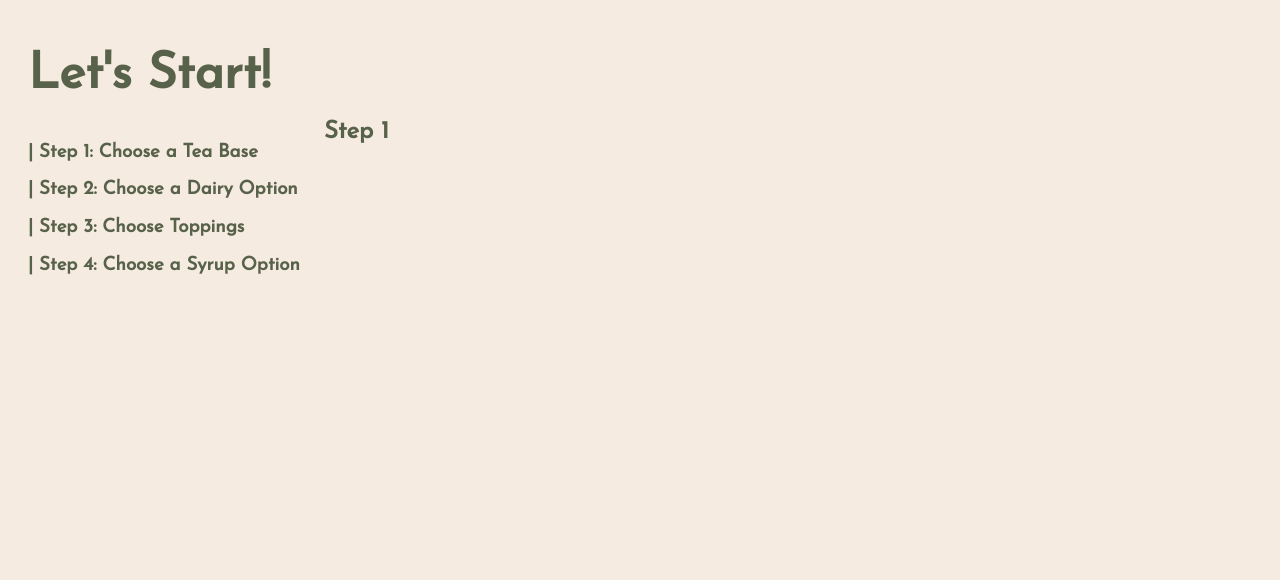
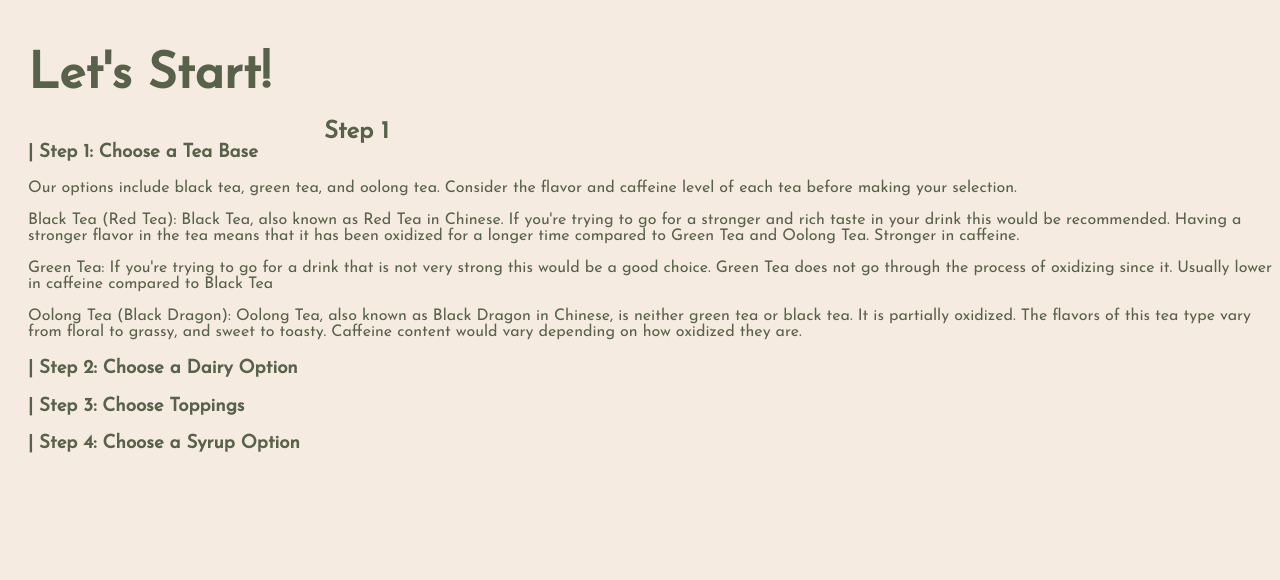
Before and after one commit to MarcoCat/HappyBrew, a Flask app: page /customize in a window 1280 px wide. Shown: the part 100-680 px from the top of the page. Run offline with Flask 3, Linux system fonts and the light colour scheme.

Commit message:
added descriptions to tea base

```diff
--- a/templates/customize1.html
+++ b/templates/customize1.html
@@ -9,6 +9,11 @@
             <h1>Let's Start!</h1>
 
             <h3>| Step 1: Choose a Tea Base</h3>
+            <p> Our options include black tea, green tea, and oolong tea. Consider the flavor and caffeine level of each tea before making your selection.</p>
+            <p> Black Tea (Red Tea): Black Tea, also known as Red Tea in Chinese. If you're trying to go for a stronger and rich taste in your drink this would be recommended. Having a stronger flavor in the tea means that it has been oxidized for a longer time compared to Green Tea and Oolong Tea. Stronger in caffeine.</p>
+            <p> Green Tea: If you're trying to go for a drink that is not very strong this would be a good choice. Green Tea does not go through the process of oxidizing since it. Usually lower in caffeine compared to Black Tea </p>
+            <p> Oolong Tea (Black Dragon): Oolong Tea, also known as Black Dragon in Chinese, is neither green tea or black tea. It is partially oxidized. The flavors of this tea type vary from floral to grassy, and sweet to toasty. Caffeine content would vary depending on how oxidized they are.</p>
+
             <h3>| Step 2: Choose a Dairy Option</h3>
             <h3>| Step 3: Choose Toppings</h3>
             <h3>| Step 4: Choose a Syrup Option</h3>
```
